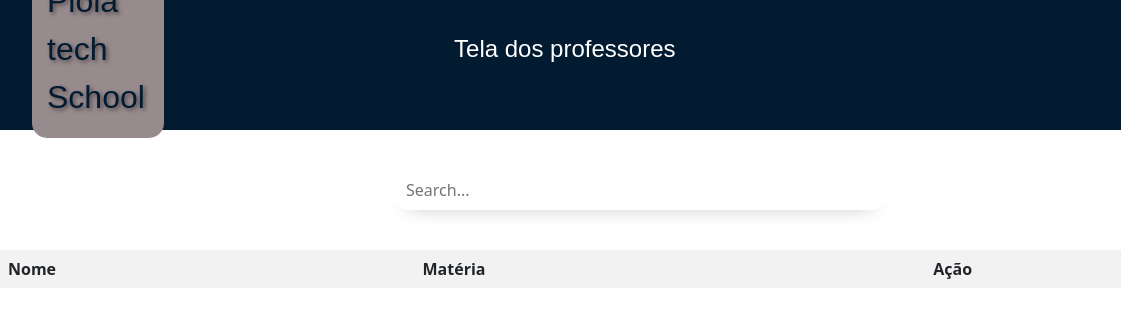
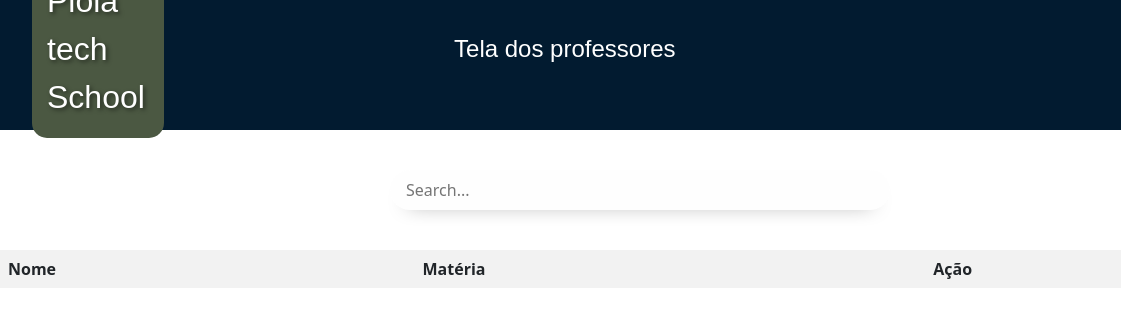
Before and after one commit to Gnichet5/escola-digital-, a plain HTML site: page excluir tirar professor/html.html in a window 1280 px wide. Shown: the full height of the page, 0-1121 px from the left. Drawn offline with nearby package versions, Linux system fonts and the light colour scheme; a web font is replaced by a local one.

Commit message:
Update css.css

```diff
--- a/excluir tirar professor/css.css
+++ b/excluir tirar professor/css.css
@@ -38,9 +38,9 @@
    .Piola {
     display: inline-block; /* Adicione esta linha para torná-lo um elemento em linha */
     font-size: xx-large;
-    color: #021b30;
+     color: white;
     text-shadow: 2px 2px 4px rgba(0, 0, 0, 0.5);
-    background-color: #988b8e;
+    background-color: #4B5842;
     font-family: "Questrial", sans-serif;
     margin-left: 0;
     margin-right: 290px;
```
